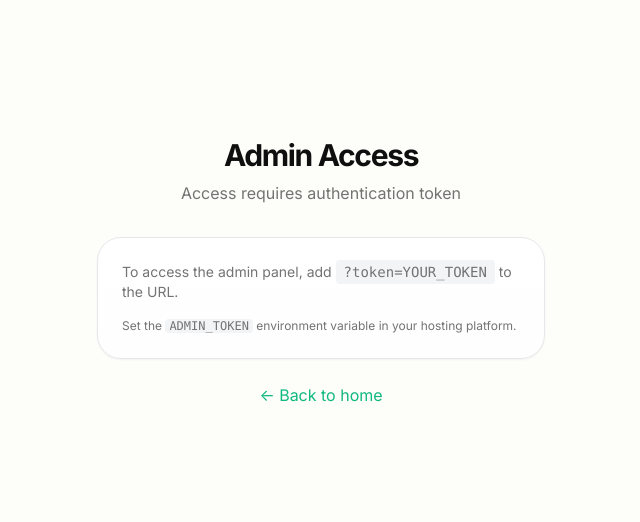
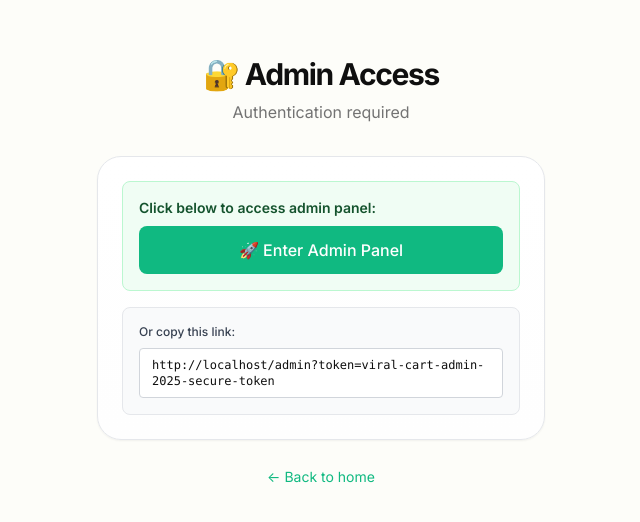
Before and after one commit to bornBrian/ViralCart, a React (Vite) app: page /admin in a window 1280 px wide. Shown: the part 128-650 px from the top of the page, without its empty margins (319-959 px from the left). Built offline with nearby package versions, Linux system fonts and the light colour scheme.

Commit message:
Add one-click admin access button with token

```diff
--- a/src/pages/AdminPage.tsx
+++ b/src/pages/AdminPage.tsx
@@ -61,33 +61,43 @@ export default function AdminPage() {
   };
 
   if (!isAuthenticated) {
+    const adminToken = "viral-cart-admin-2025-secure-token";
+    const currentUrl = window.location.origin + window.location.pathname;
+    const authUrl = `${currentUrl}?token=${adminToken}`;
+
     return (
       <div className="min-h-screen flex items-center justify-center px-4 bg-soft-white">
         <div className="max-w-md w-full">
           <div className="text-center mb-8">
-            <h1 className="text-3xl font-bold mb-2">Admin Access</h1>
-            <p className="text-text-muted">
-              Access requires authentication token
-            </p>
+            <h1 className="text-3xl font-bold mb-2">🔐 Admin Access</h1>
+            <p className="text-text-muted">Authentication required</p>
           </div>
 
-          <div className="card">
-            <p className="text-sm text-text-muted mb-4">
-              To access the admin panel, add{" "}
-              <code className="bg-gray-100 px-2 py-1 rounded">
-                ?token=YOUR_TOKEN
-              </code>{" "}
-              to the URL.
-            </p>
-            <p className="text-xs text-text-muted">
-              Set the{" "}
-              <code className="bg-gray-100 px-1 rounded">ADMIN_TOKEN</code>{" "}
-              environment variable in your hosting platform.
-            </p>
+          <div className="card space-y-4">
+            <div className="bg-green-50 border border-green-200 rounded-lg p-4">
+              <p className="text-sm font-semibold text-green-900 mb-2">
+                Click below to access admin panel:
+              </p>
+              <a
+                href={authUrl}
+                className="block w-full bg-accent hover:bg-accent-hover text-white font-medium py-3 px-4 rounded-lg text-center transition"
+              >
+                🚀 Enter Admin Panel
+              </a>
+            </div>
+
+            <div className="bg-gray-50 border border-gray-200 rounded-lg p-4">
+              <p className="text-xs font-medium text-gray-700 mb-2">
+                Or copy this link:
+              </p>
+              <code className="block bg-white px-3 py-2 rounded text-xs break-all border border-gray-300">
+                {authUrl}
+              </code>
+            </div>
           </div>
 
           <div className="mt-6 text-center">
-            <Link to="/" className="text-accent hover:underline">
+            <Link to="/" className="text-accent hover:underline text-sm">
               ← Back to home
             </Link>
           </div>
```
